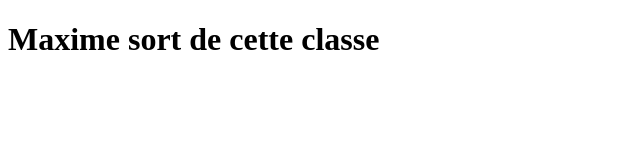
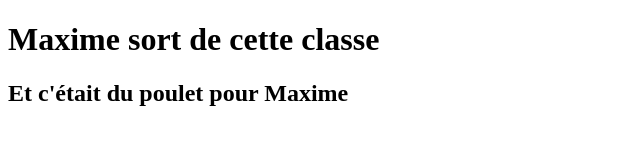
Before and after one commit to Pita88/training-git-ux, a plain HTML site: page index.html in a window 1280 px wide. Shown: the whole page, without its empty margins (0-640 px from the left). Drawn offline with Linux system fonts and the light colour scheme.

Commit message:
update title

```diff
--- a/index.html
+++ b/index.html
@@ -8,5 +8,6 @@
 </head>
 <body>
     <h1>Maxime sort de cette classe</h1>
+    <h2>Et c'était du poulet pour Maxime</h2>
 </body>
 </html>
```
